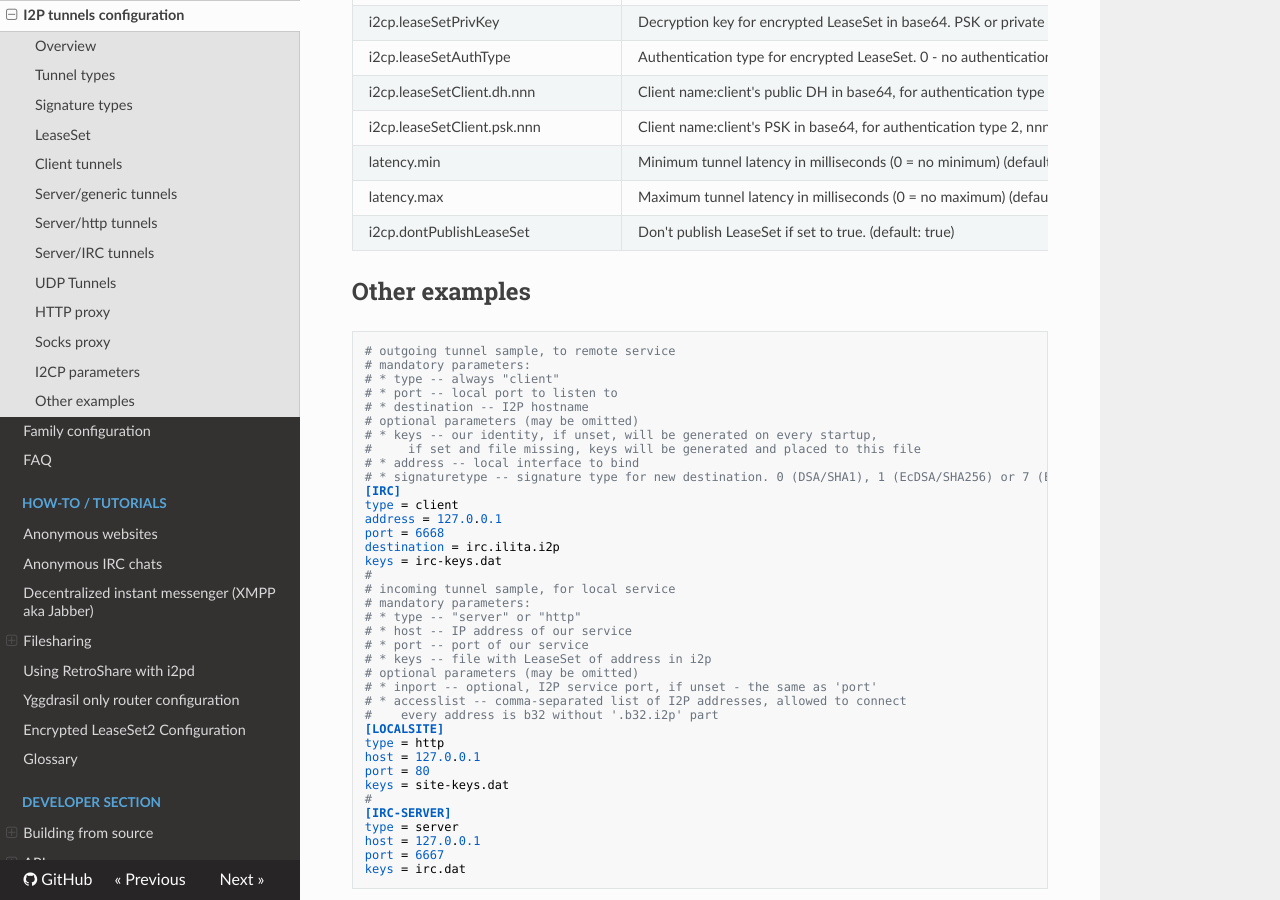
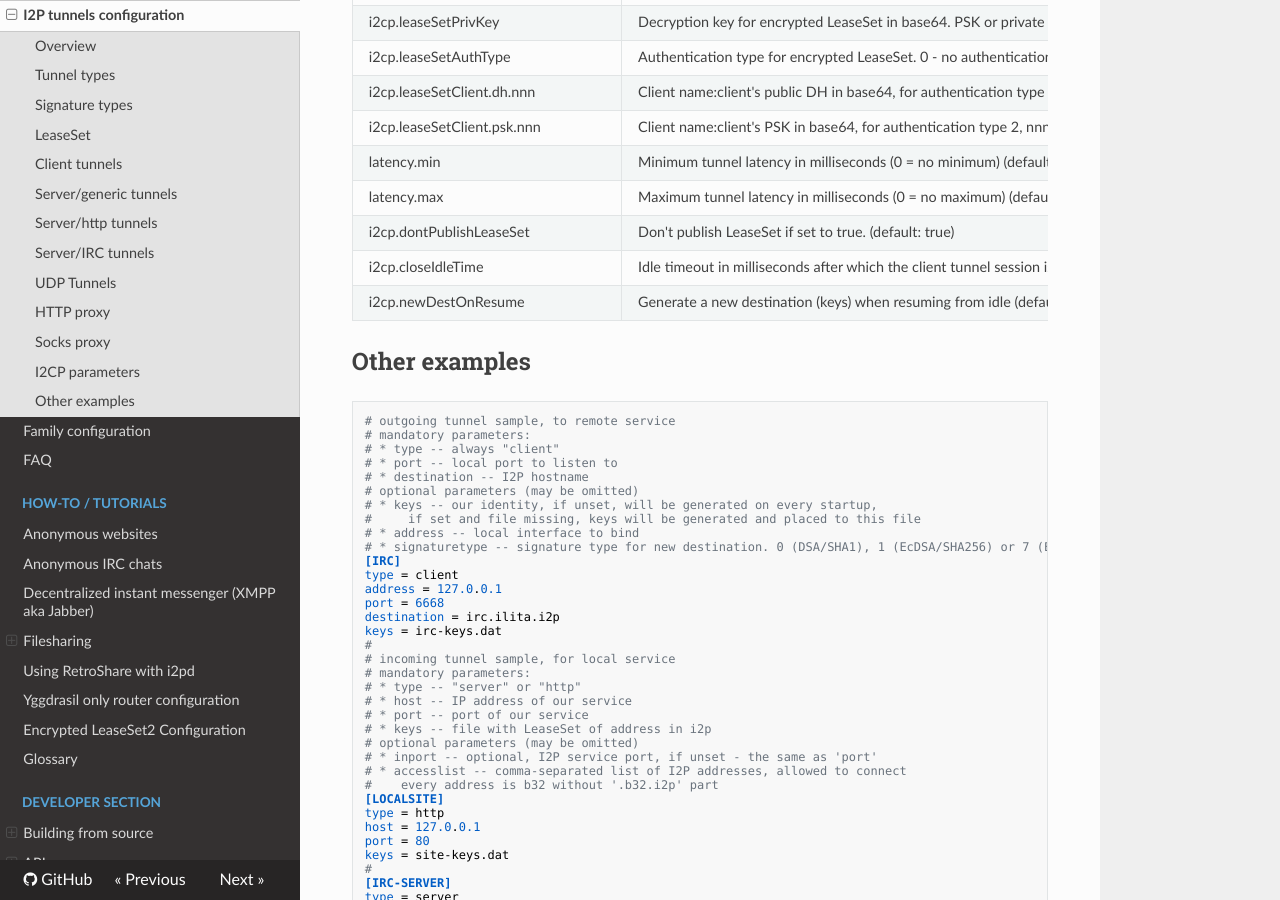
Before and after one commit to PurpleI2P/i2pd_docs_en, an MkDocs documentation site: the page built from docs/user-guide/tunnels.md, in a window 1280 px wide and 900 px high, scrolled down 8263 px. Built offline with MkDocs 1.6.1, drawn with Linux system fonts in a browser that asks for light colours; nearby versions of some CDN libraries.

Commit message:
new i2cp param https://github.com/PurpleI2P/i2pd/commit/c45b0abb25c83c3e71e3a7aa686d1efb935d1f70

```diff
--- a/docs/user-guide/tunnels.md
+++ b/docs/user-guide/tunnels.md
@@ -326,6 +326,8 @@ i2cp.leaseSetClient.psk.nnn   | Client name:client's PSK in base64, for authenti
 latency.min                   | Minimum tunnel latency in milliseconds (0 = no minimum) (default:0)
 latency.max                   | Maximum tunnel latency in milliseconds (0 = no maximum) (default:0)
 i2cp.dontPublishLeaseSet      | Don't publish LeaseSet if set to true. (default: true)
+i2cp.closeIdleTime            | Idle timeout in milliseconds after which the client tunnel session is closed (default: 0 = disabled)
+i2cp.newDestOnResume          | Generate a new destination (keys) when resuming from idle (default: false). This option is ignored unless closeIdleTime > 0.
 
 Other examples
 --------------
```
